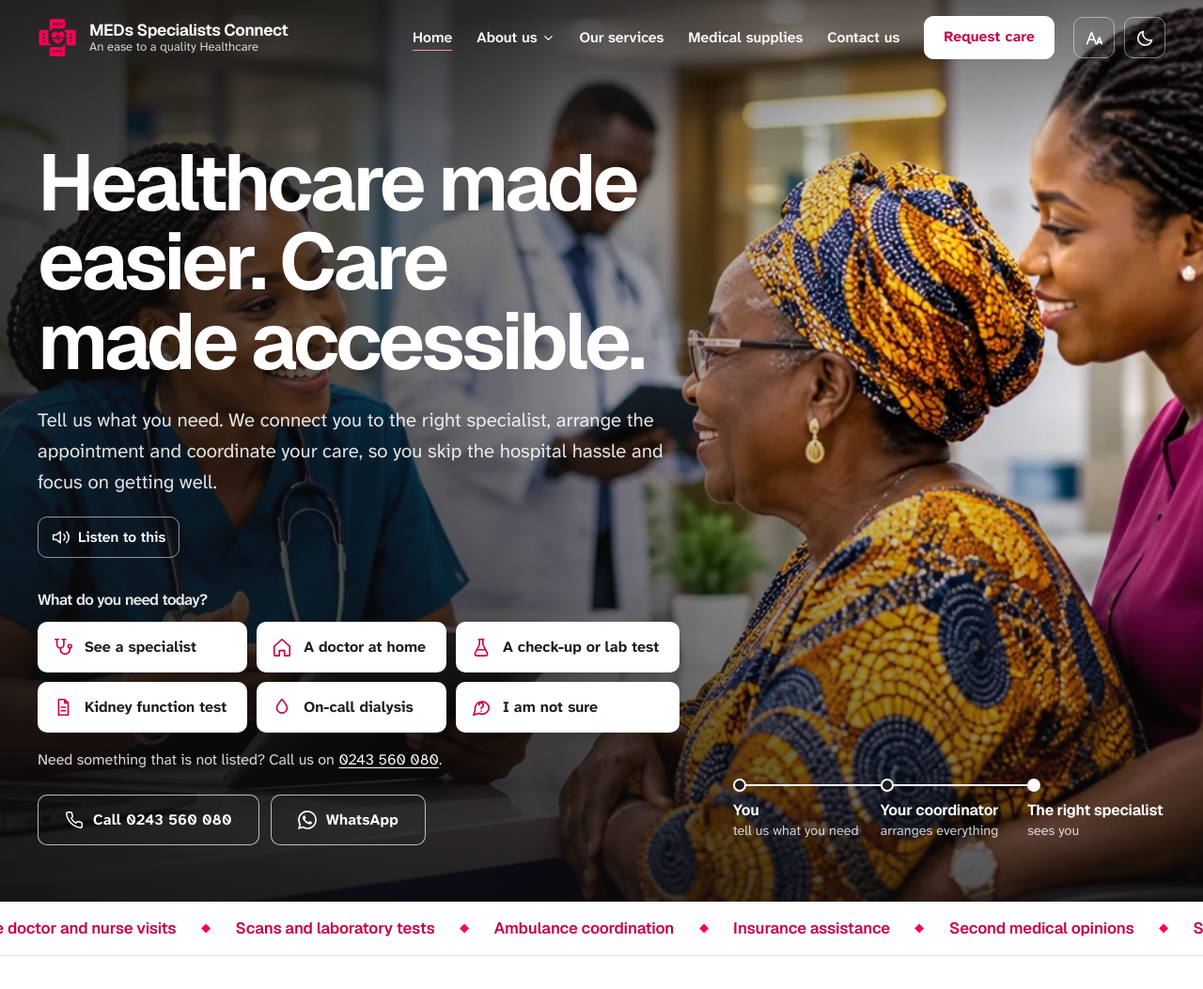
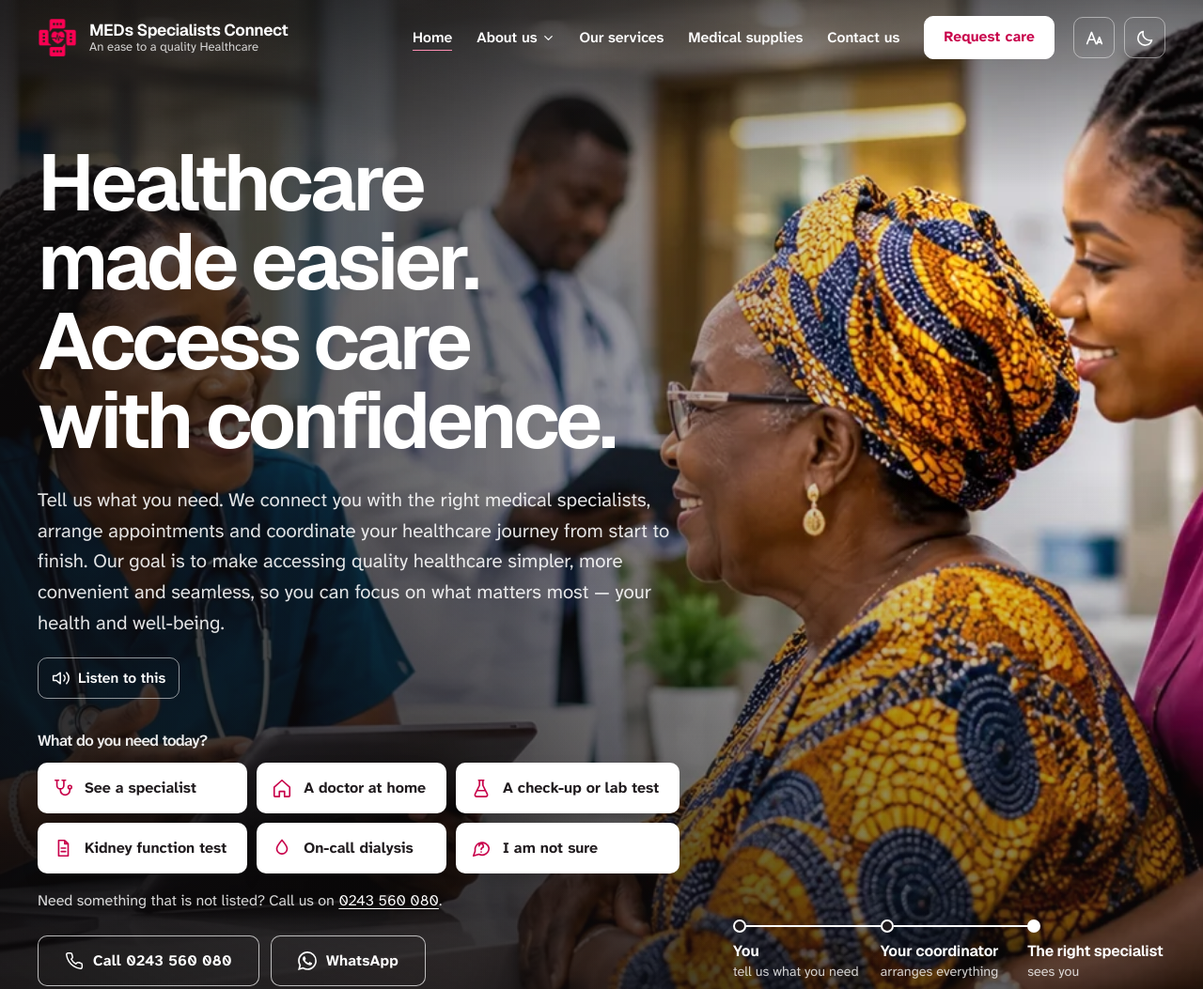
Before and after one commit to Princegates/Med-Specialists-connect, a plain HTML site: page index.html in a window 1280 px wide. Shown: the top 1053 px of the page at 94% size. Drawn offline with Linux system fonts and the light colour scheme; no server answers.

Commit message:
Home page: new headline and introduction
Co-Authored-By: Claude Sonnet 5.5 <noreply@anthropic.com>
Claude-Session: https://claude.ai/code/session_01QSgcvdVa3yF4fEBJhRWVse

```diff
--- a/index.html
+++ b/index.html
@@ -4,7 +4,7 @@
   <meta charset="utf-8">
   <meta name="viewport" content="width=device-width, initial-scale=1, viewport-fit=cover">
   <title>MEDs Specialists Connect | Healthcare Concierge</title>
-  <meta name="description" content="Tell us what you need. We connect you to the right specialist, arrange the appointment and coordinate your care. We also run specialized medical units.">
+  <meta name="description" content="Healthcare made easier. Access care with confidence. We connect you with the right medical specialists, arrange appointments and coordinate your healthcare journey from start to finish.">
   <meta name="theme-color" content="#1f1a1d" media="(prefers-color-scheme: light)">
   <meta name="theme-color" content="#120b0f" media="(prefers-color-scheme: dark)">
   <meta name="mobile-web-app-capable" content="yes">
@@ -103,8 +103,8 @@
       </figure>
       <div class="wrap hero-inner">
         <div class="hero-copy">
-          <h1 id="hero-title">Healthcare made easier. Care made accessible.</h1>
-          <p class="lead" id="hero-lead">Tell us what you need. We connect you to the right specialist, arrange the appointment and coordinate your care, so you skip the hospital hassle and focus on getting well.</p>
+          <h1 id="hero-title">Healthcare made easier. Access care with confidence.</h1>
+          <p class="lead" id="hero-lead">Tell us what you need. We connect you with the right medical specialists, arrange appointments and coordinate your healthcare journey from start to finish. Our goal is to make accessing quality healthcare simpler, more convenient and seamless, so you can focus on what matters most — your health and well-being.</p>
           <button class="listen" type="button" data-listen="#hero-title, #hero-lead, #pick-title"><svg aria-hidden="true"><use href="#i-sound"/></svg><span>Listen to this</span></button>
 
           <h2 class="pick-title" id="pick-title">What do you need today?</h2>
```
